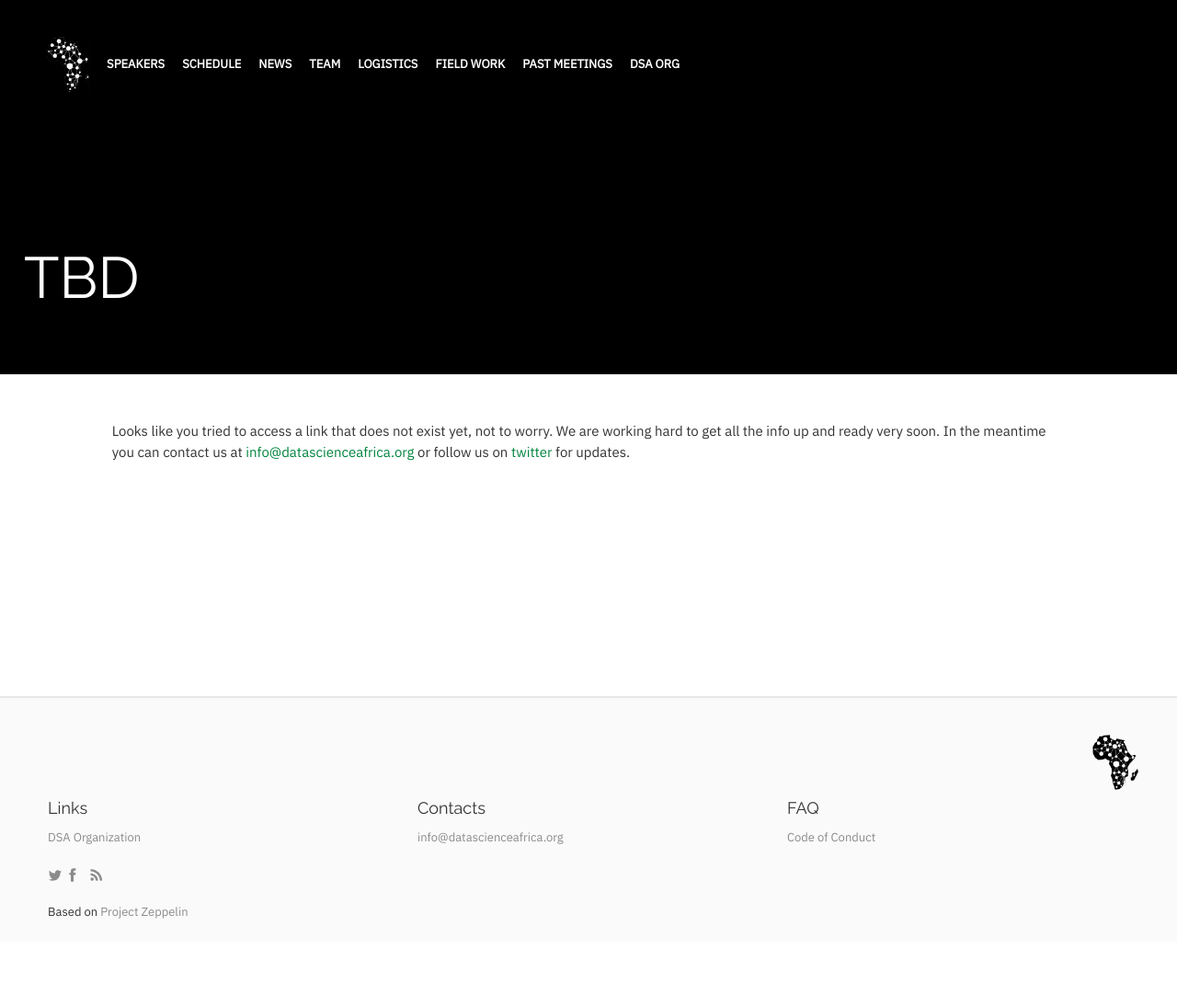
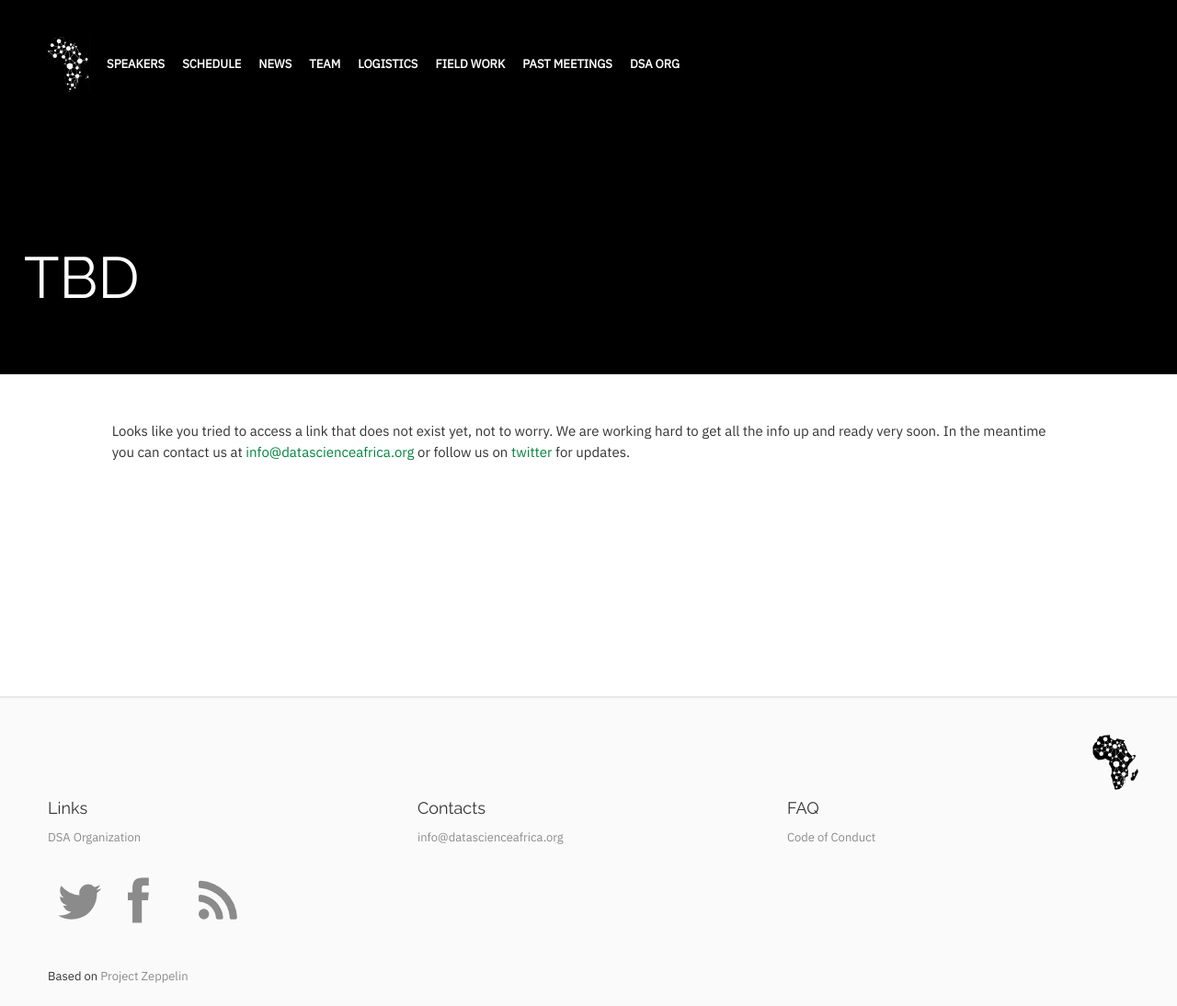
Before and after one commit to datsciafrica/dsa2020kampala, a Jekyll site: the page built from tbd.html, in a window 1280 px wide and 1094 px high. Shown: the whole window at 92% size. Built offline with Jekyll 4.4.1, drawn with Linux system fonts in a browser that asks for light colours; nearby versions of some CDN libraries; some web fonts are replaced; comment, search, counter and statistics services are not loaded.

Commit message:
Update head.html
added link to new.css

```diff
--- a/_includes/head.html
+++ b/_includes/head.html
@@ -14,6 +14,7 @@
     <meta name="theme-color" content="#714f1f">
 
     <link href="{{ "/css/main.css" | prepend: site.baseurl }}" rel="stylesheet">
+    <link href="{{ "/css/new.css" | prepend: site.baseurl }}" rel="stylesheet">
     <!-- Favicon -->
     <link rel="shortcut icon" href="{{ "/img/favicons/favicon.ico" | prepend: site.baseurl }}">
     <link rel="apple-touch-icon" sizes="152x152" href="{{ "/img/favicons/apple-touch-icon.png" | prepend: site.baseurl }}">
```
